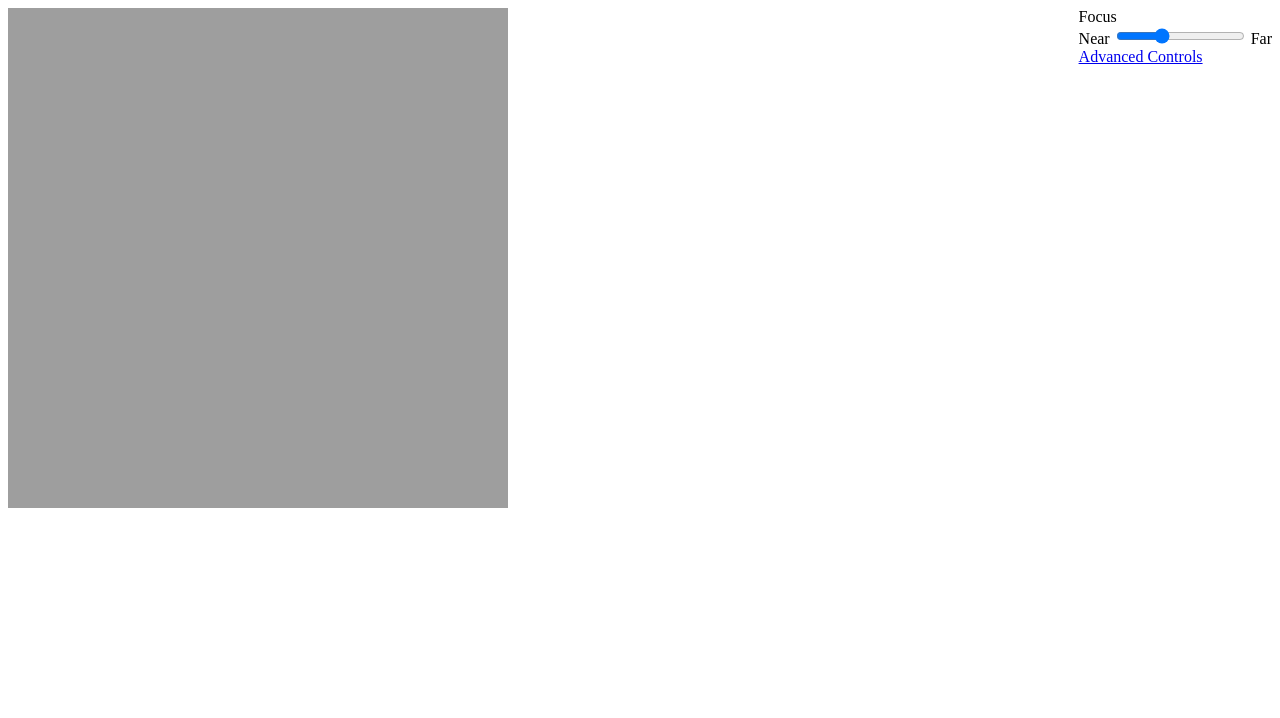
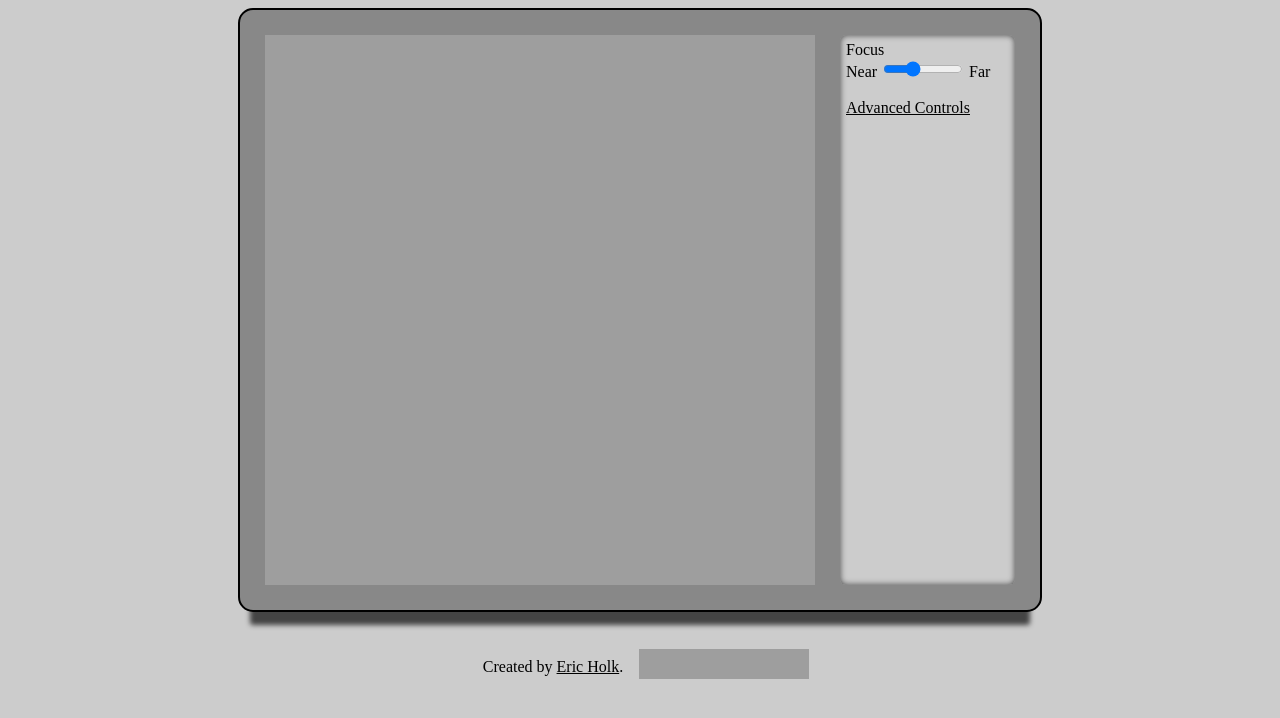
Before and after one commit to eholk/PlenopticJS, a plain HTML site: page index.html in a window 1280 px wide. Drawn offline with Linux system fonts and the light colour scheme; grey boxes are pictures that could not be loaded.

Commit message:
Looks better, added a link to my home page and the git repo.

```diff
--- a/index.html
+++ b/index.html
@@ -8,11 +8,18 @@
 
   <body onload="start()">
     <div id="main">
+      <div id="viewer">
+        <canvas id="glcanvas" width="550" height="550">
+        </canvas>
+      </div>
+
       <div id="controls">
         <label for="pitch">Focus</label>
         <br>
-        Near <input class="param flipped" type="range" min="0.01" max="0.3" step="0.001" value="0.1094" id="pitch" onchange="draw();"> Far
-        <br>
+        Near
+        <input class="param flipped" type="range" min="0.01" max="0.3" step="0.001" value="0.1094" id="pitch" onchange="draw();">
+        Far
+        <br><br>
         <a id="advanced_link" href="#">Advanced Controls</a>
         <div id="advanced_controls">
           <br>
@@ -33,10 +40,12 @@
         </div>
       </div>
     </div>
+    <footer>
+      Created by <a href="http://www.cs.indiana.edu/~eholk/">Eric Holk</a>.
 
-    <canvas id="glcanvas" width="500" height="500">
-    </canvas>
-
+      <iframe src="http://markdotto.github.com/github-buttons/github-btn.html?user=eholk&repo=PlenopticJS&type=watch&count=true&size=large"
+  allowtransparency="true" frameborder="0" scrolling="0" width="170px" height="30px"></iframe>
+    </footer>
     <script src="plenoptic.js" type="text/javascript"></script>
   </body>
 </html>
--- a/style.css
+++ b/style.css
@@ -1,12 +1,75 @@
+body {
+    background-color: #ccc;
+}
+
+footer {
+    width: 800px;
+    margin-right: auto;
+    margin-left: auto;
+
+    text-align: center;
+}
+
+.rotateL {
+    -webkit-transform: rotate(-90deg);
+    -moz-transform: rotate(-90deg);
+}
+
+a {
+    color: black;
+}
+
+footer iframe {
+    position: relative;
+    top: 7px;
+    left: 12px;
+}
+
 div#controls {
-    float: right;
+    padding: 6px;
+
+    width: 163px;
+    height: 538px;
+    margin: 0;
+    position: absolute;
+    top: 25px;
+    left: 600px;
+
+    background-color: #ccc;
+    border-radius: 6px;
+
+    box-shadow: inset 0 0 6px #444;
 }
 
 div#main {
+    position: relative;
+
     margin-right: auto;
     margin-left: auto;
+    margin-bottom: 30px;
+
+    width: 800px;
+    height: 600px;
+
+    border-style: solid;
+    border-width: 2px;
+    border-radius: 15px;
+
+    box-shadow: 0 25px 5px -12px #444;
+
+    background-color: #888
+}
+
+div#viewer {
+    position: absolute;
+    top: 25px;
+    left: 25px;
 }
 
 div#advanced_controls {
     display: none;
 }
+
+input#pitch {
+    width: 80px;
+}
```
